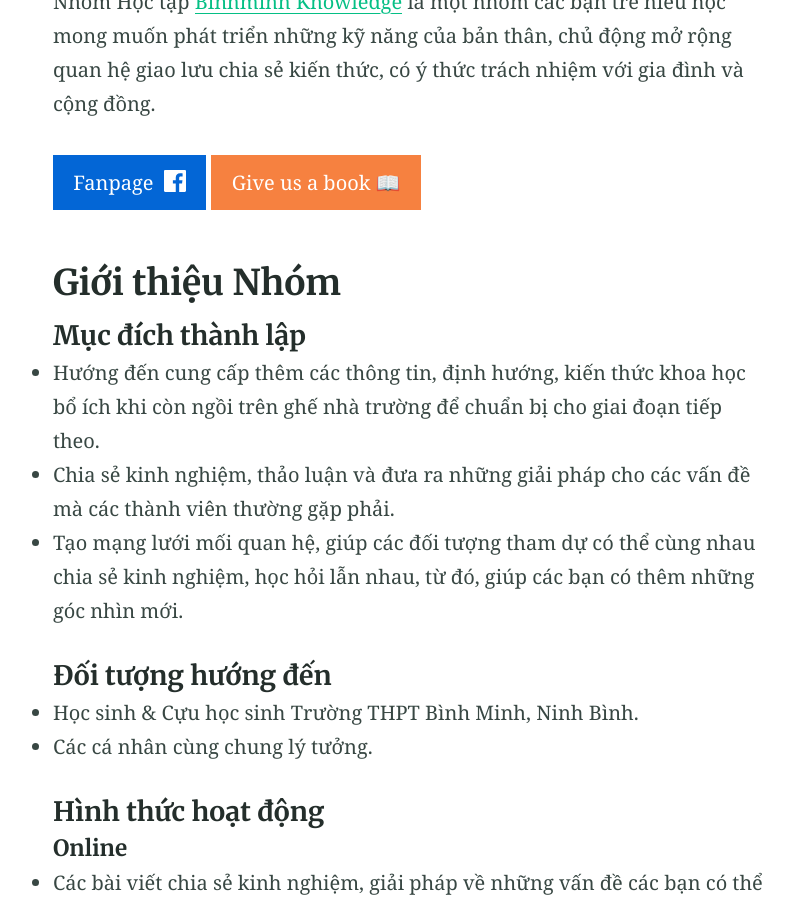
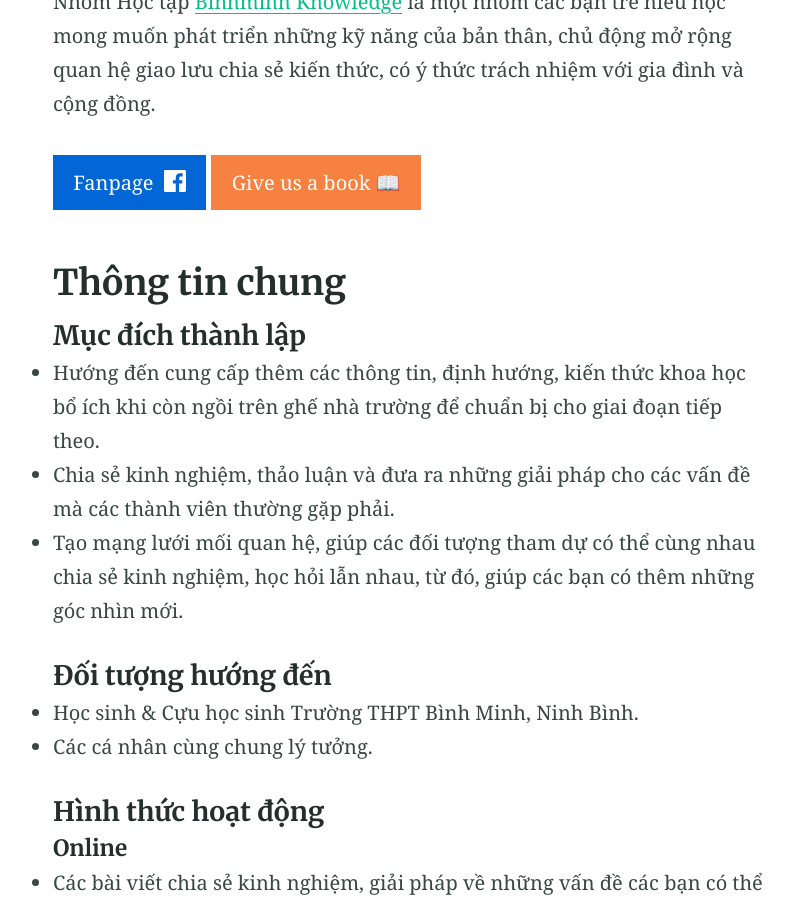
Before and after one commit to 8trien/1, a Jekyll site: the page built from index.md, in a window 1280 px wide and 900 px high, scrolled down 578 px. Shown: the whole window, without its empty margins (230-1023 px from the left). Built offline with Jekyll 4.4.1, drawn with Linux system fonts in a browser that asks for light colours.

Commit message:
Update index.md

```diff
--- a/index.md
+++ b/index.md
@@ -12,7 +12,7 @@ Nhóm Học tập [Binhminh Knowledge](https://www.facebook.com/bmbetter) là m
 
 {% include button.html text="Fanpage" icon="facebook" link="https://www.facebook.com/bmbetter" color="#0366d6" %} {% include button.html text="Give us a book 📖" link="https://www.nhanam.com.vn" color="#f68140" %}
 
-## Giới thiệu Nhóm
+## Thông tin chung
 #### Mục đích thành lập
 - Hướng đến cung cấp thêm các thông tin, định hướng, kiến thức khoa học bổ ích khi còn ngồi trên ghế nhà trường để chuẩn bị cho giai đoạn tiếp theo.
 - Chia sẻ kinh nghiệm, thảo luận và đưa ra những giải pháp cho các vấn đề mà các thành viên thường gặp phải.
@@ -31,6 +31,7 @@ Nhóm Học tập [Binhminh Knowledge](https://www.facebook.com/bmbetter) là m
 - Tại địa phương: Tổ chức buổi hoạt động cộng đồng, giúp các bạn hình dung hơn về nơi mình đang sống, cũng như tạo ra một sân chơi lành mạnh giúp các bạn trẻ có cơ hội vượt ra ngoài những giới hạn của bản thân và hơn thế nữa.
 
 ##### Tại địa phương và trên không gian mạng: Các buổi meeting trò chuyện.
+
 
 
 #### Tầm nhìn
```
